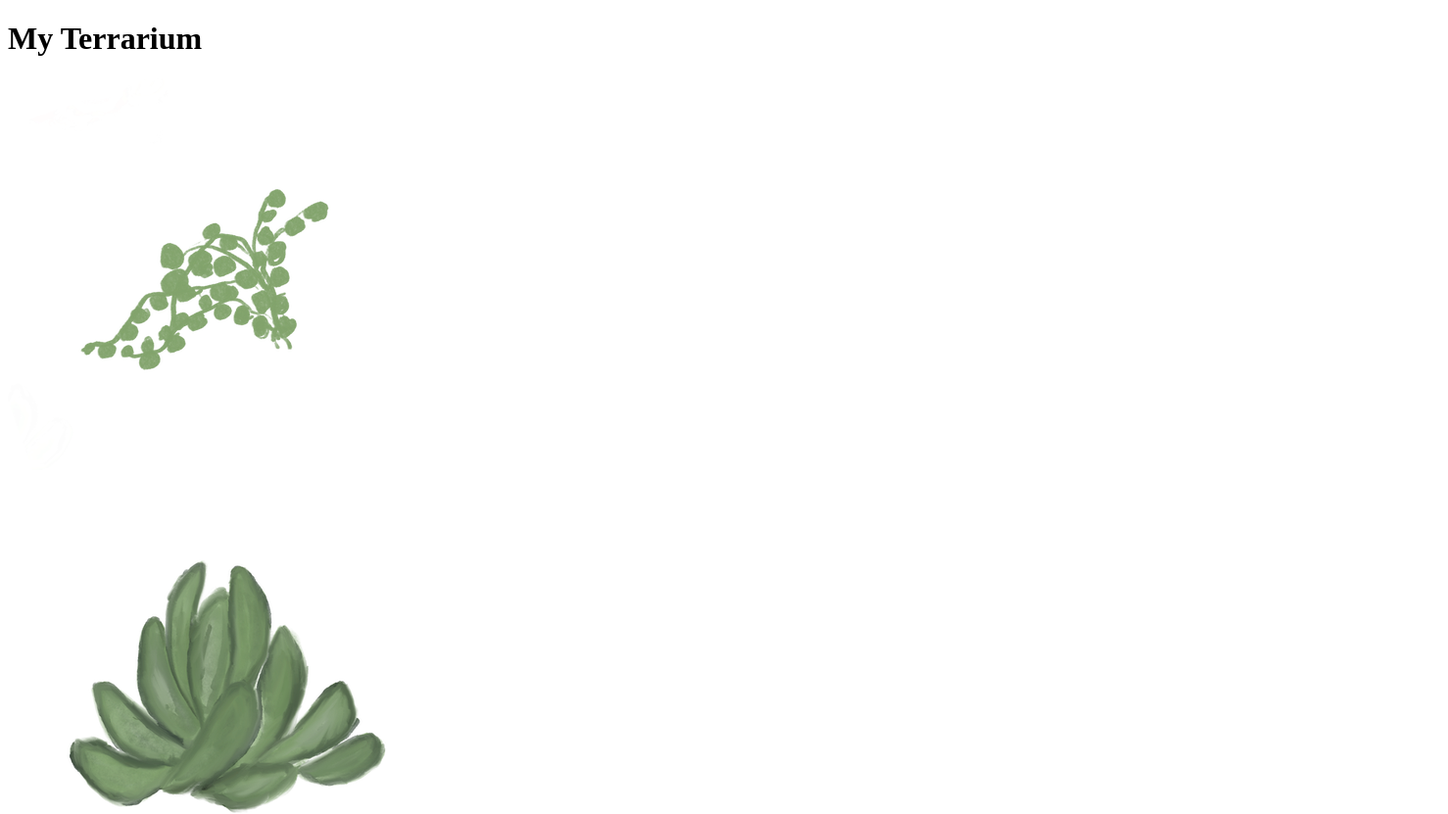
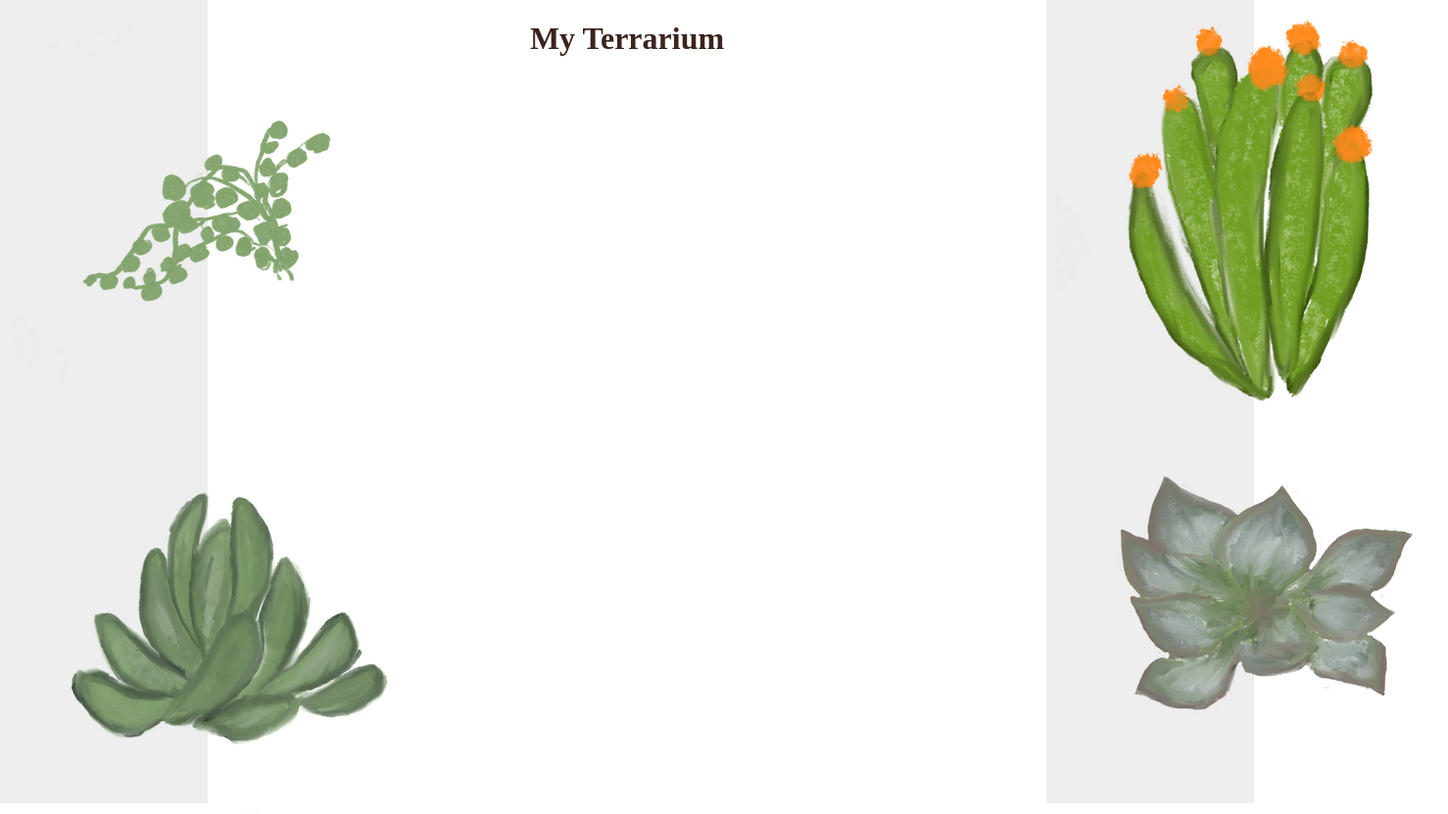
Before and after one commit to donvno666/terrarium, a plain HTML site: page index.html in a window 1280 px wide. Shown: the top 831 px of the page at 98% size, 1478 px wide, since content can reach past the window. Drawn offline with Linux system fonts and the light colour scheme.

Commit message:
添加了样式

```diff
--- a/index.html
+++ b/index.html
@@ -6,9 +6,11 @@
 		<meta http-equiv="X-UA-Compatible" content="IE=edge" />
 		<meat name="viewport" content="width=device-width,
 		inital-scale=1" />
+		<link rel="stylesheet" href="./style.css" />
 	</head>
 	<body>
 		<h1> My Terrarium</h1>
+		<!--内联设置的样式优先于外部样式表中的样式-->
 		<div id="terrarium">
 			<div class="jar-top"></div>
 			<div class="jar-walls">
@@ -19,7 +21,7 @@
 			<div class="jar-bottom"></div>
 		</div>
 		<div id="page">
-			<div id="left-container" class="'container">
+			<div id="left-container" class="container">
 				<div class="plant-holder">
 					<img class="plant" alt="plant" id="plant1"
 					src="./images/plant1.png" />
--- /dev/null
+++ b/style.css
@@ -0,0 +1,25 @@
+body {
+    font-family: 'Times New Roman', Times, serif;
+}
+
+h1 {
+    color: #3a241d;
+    text-align: center;
+}
+
+#left-container {
+	left: 0px;
+}
+
+#right-container {
+	right: 0px;
+}
+
+.container {
+    background-color: #eee;
+	width: 15%;
+    top: 0px;
+    position: absolute;
+    height: 100%;
+    padding: 10px;
+}
```
